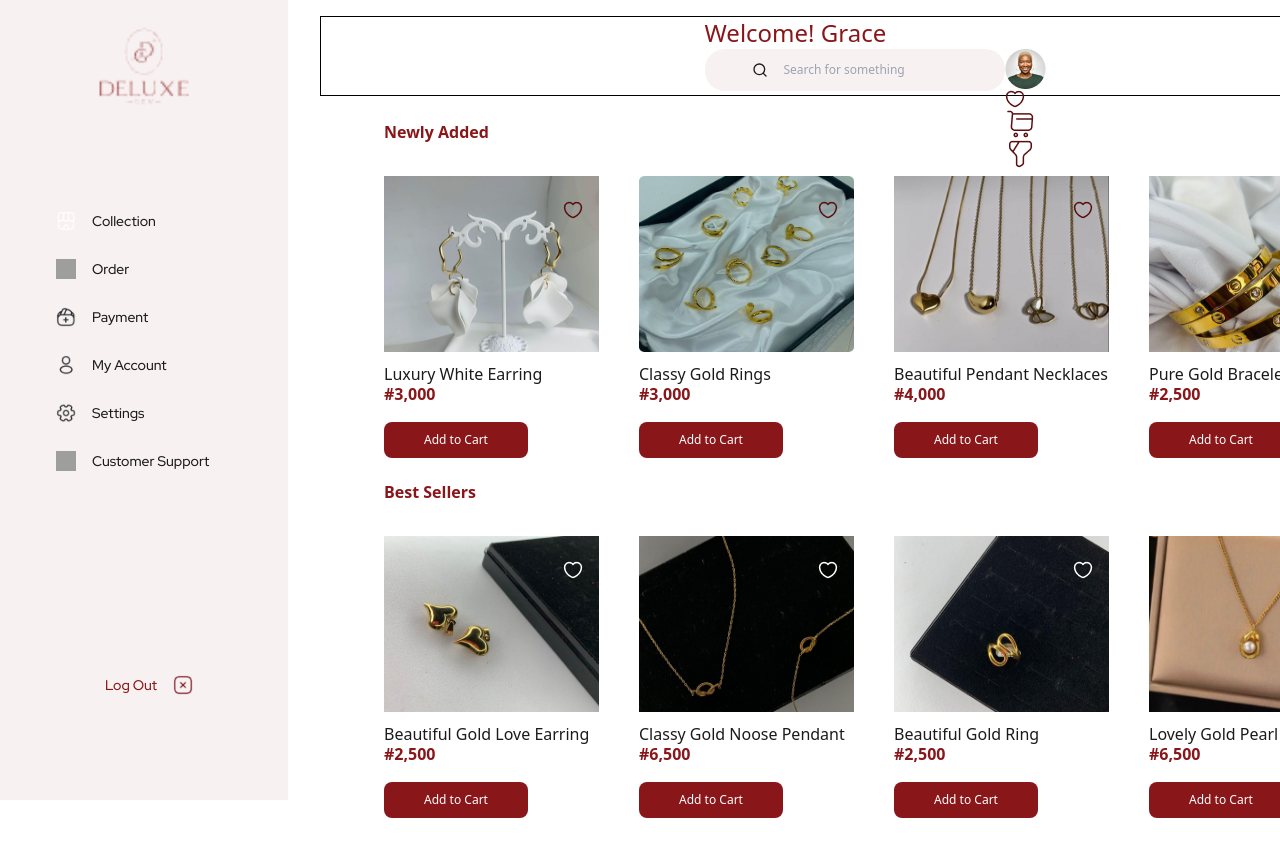
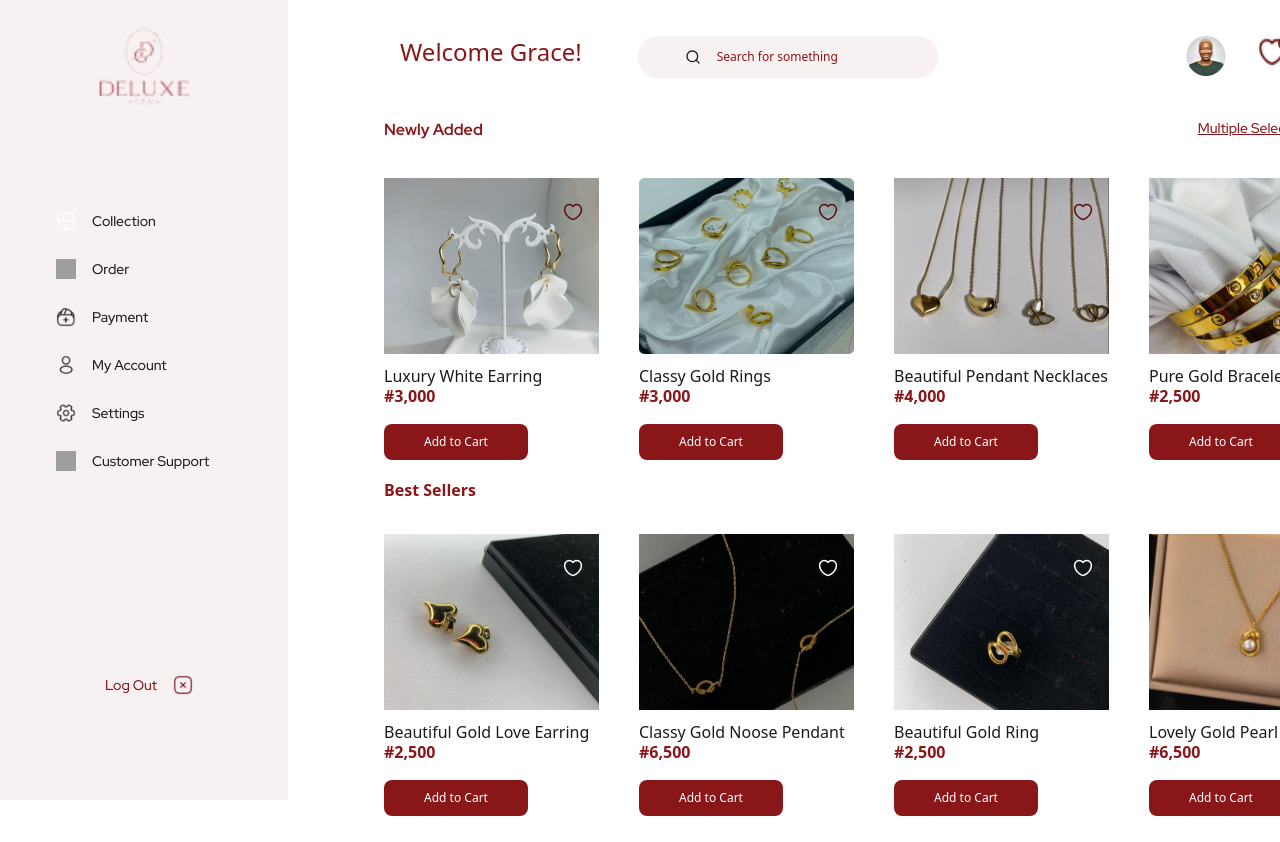
Before and after one commit to Oluwa-bunmi/Deluxe, a React (Vite) app: page /contact-us in a window 1280 px wide. Shown: the top 842 px of the page. Built offline with nearby package versions, Linux system fonts and the light colour scheme; grey boxes are pictures that could not be loaded.

Commit message:
collection page in progress

```diff
--- a/src/App.jsx
+++ b/src/App.jsx
@@ -1,11 +1,10 @@
-// import { Route, Routes } from "react-router-dom";
 // import SignUp from "./pages/SignUp";
 // import "./assets/font/font.css";
 // import ForgotPassword from "./pages/ForgotPassword";
 // import NewPassword from "./pages/NewPassword";
 // import Login from "./pages/Login";
 // import About from "./pages/About";
-// import Contact from "./pages/Contact";
+// import Contact from './pages/Contact'
 import Collection from "./pages/Collection";
 function App() {
   return (
@@ -17,9 +16,11 @@ function App() {
     //   <Route path="/about-us" element={<About/>} />;
     //   <Route path="/contact-us" element={<Contact/>} />;
     // </Routes>
+    <>
     <div>
       <Collection/>
     </div>
+      </>
   );
 }
 
--- a/src/components/Cards.jsx
+++ b/src/components/Cards.jsx
@@ -1,12 +1,16 @@
-import React from 'react';
+import React, {useState}from 'react';
 
 const Cards = ({imgSrc,AddedSrc,altText, productName,price} ) => {
+  const [isClicked, setIsClicked] = useState(false);
+  const handleClick=()=>{
+    setIsClicked(!isClicked)
+  }
   return (
     <div>
       <div className='mt-8 mb-6'>
       <div className='relative' style={{ width: '215px', height: '170px' }}>
-       <img src={imgSrc} alt={altText} className='w-full h-44' />
-       <img src={AddedSrc} alt='Add button' className='absolute top-6 right-4 w-5 h-5' />
+       <img src={imgSrc} alt={altText} className='w-full h-44 z-[1]' />
+       <img src={AddedSrc} alt='Add button' className={`absolute top-6 right-4 w-5 h-5 z-[2] ${AddedSrc === 'bestSeller'? 'bg-lightTwo' : isClicked ? 'bg-primary' : 'bg-none'}`} onClick={handleClick} />
         </div>
         <p className='text-hat text-dark font-normal size-4 w-36 text-nowrap mt-4 '>{productName}</p>
         <p className='text-hat text-primary font-bold text-base mt-1'>{price}</p>
--- a/src/components/Header.jsx
+++ b/src/components/Header.jsx
@@ -5,11 +5,11 @@ import NavList from './NavList';
 
 const Header = () => {
   return (
-    <div className=''>
-      <div >
+    <div className='flex flex-row gap-x-14 mt-4'>
+      <div>
         <WelcomeMsg/>
       </div>
-      <div className='flex flex-row'>
+      <div className='flex flex-row gap-x-[216px]'>
       <Search/>
       <NavList/>
       </div>
--- a/src/components/NavList.jsx
+++ b/src/components/NavList.jsx
@@ -6,20 +6,30 @@ import userProfile from '../assets/userProfile.png'
 
 const NavList = () => {
   return (
-    <div>
-      <ul>
-        <li>
-        <img src= {userProfile} Alt='user profile'/>
+    <div className='flex flex-row gap-x-4 pt-5 ml-8'>
+        <div className='mr-4'>
+        <img src= {userProfile} Alt='user profile' className='w-10 h-10'/>
+        </div>
 
+      <ul className='flex flex-row w-[132px] h-7 w-[132px] gap-x-4'>
+        <li >
+          <div className="flex relative">
+           <img src= {Added} Alt='orders' className='h-8 w-8'/>
+           <div className='absolute ml-5 bg-primary rounded-full text-lightTwo w-[15px] h-[15px]'>
+            <p className='font-hat font-bold text-xs text-center'>0</p>
+            </div>
+           </div>
         </li>
         <li>
-           <img src= {Added} Alt='orders'/>
+          <div className="flex relative">
+          <img src={NavCart} Alt='Cart' className='h-8 w-8'/>
+           <div className='absolute ml-5 bg-primary rounded-full text-lightTwo w-[15px] h-[15px]'>
+           <p className='font-hat font-bold text-xs text-center'>0</p>
+            </div>
+          </div>
         </li>
         <li>
-           <img src={NavCart} Alt='Cart'/>
-        </li>
-        <li>
-           <img src={filter} Alt='filter'/>
+           <img src={filter} Alt='filter' className='h-8 w-8'/>
         </li>
         <li>
 
--- a/src/components/Search.jsx
+++ b/src/components/Search.jsx
@@ -5,13 +5,13 @@ const Search = () => {
   return (
 
         <div>
-              <div className="flex items-center gap-[34px]">
+              <div className="flex items-center gap-[34px] pt-5">
           <div className="bg-light w-[300px] py-[12px] gap-[16px] flex justify-center items-center rounded-[20px] text-primary">
             <FiSearch className='text-dark' />
             <input
               type="text"
               placeholder="Search for something"
-              className="text-[12px] border-none outline-none bg-transparent text-primary"
+              className="text-[12px] border-none outline-none bg-transparent text-primary placeholder-primary"
             />
           </div>
           </div>
--- a/src/components/WelcomeMsg.jsx
+++ b/src/components/WelcomeMsg.jsx
@@ -2,8 +2,8 @@ import React from 'react'
 
 const WelcomeMsg = () => {
   return (
-    <div className='text-hat text-primary font-normal text-2xl'>
-      <h1>Welcome! Grace</h1>
+    <div className='text-hat text-primary font-normal text-2xl pt-5 pl-20'>
+      <h1>Welcome Grace!</h1>
     </div>
   )
 }
--- a/src/pages/Collection.jsx
+++ b/src/pages/Collection.jsx
@@ -23,13 +23,16 @@ const Collection = () => {
         <Sidenav/>
     </div>
     <div>
-    <div className='flex flex-row justify-center w-[1110px] h-20 mt-4 border'>
+    <div >
         <Header/>
     </div>
     <main>
     <div className=' mt-6 w-[986px] h-80 ml-16 mr-20'>
         <div className='text-hat w-32 h-7 font-bold size-5 text-primary mb-11 '>
-            <p>Newly Added</p>
+            <div className='flex flex-row gap-x-[715px] mt-10' >
+            <p className='text-nowrap font-hat h-7 w-[127px]'>Newly Added</p>
+            <p className='text-nowrap underline font-hat w-[115px] h-7 font-medium text-sm'>Multiple Selection</p>
+            </div>
                 <div className='flex flex-row gap-x-10'>
                     <Cards imgSrc={Product1} AddedSrc={Added} altText={'Luxury White Earrings'} productName={'Luxury White Earring'}price= {'#3,000'}/>
                     <Cards imgSrc={Product2} AddedSrc={Added} altText={'Classy Gold Rings'} productName={'Classy Gold Rings'}price= {'#3,000'}/>
@@ -57,4 +60,4 @@ const Collection = () => {
   )
 }
 
-export default Collection
+export default Collection;
```
